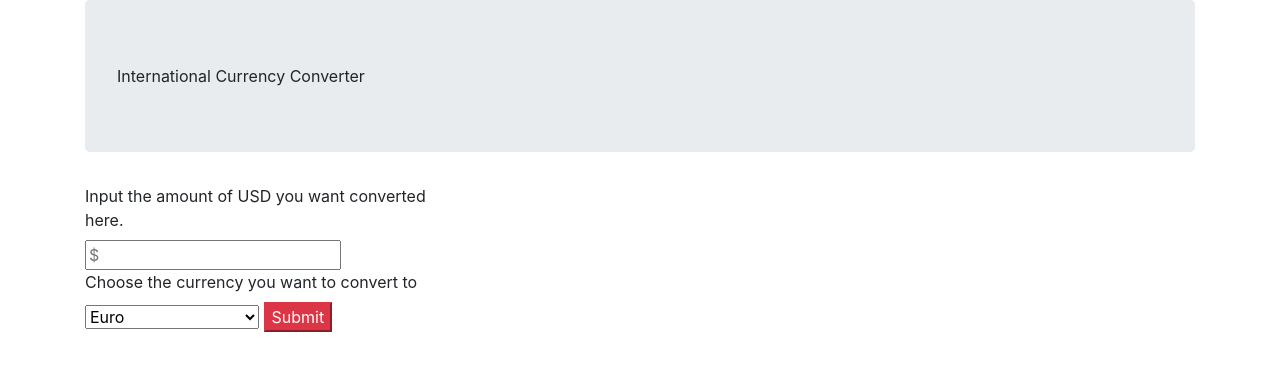
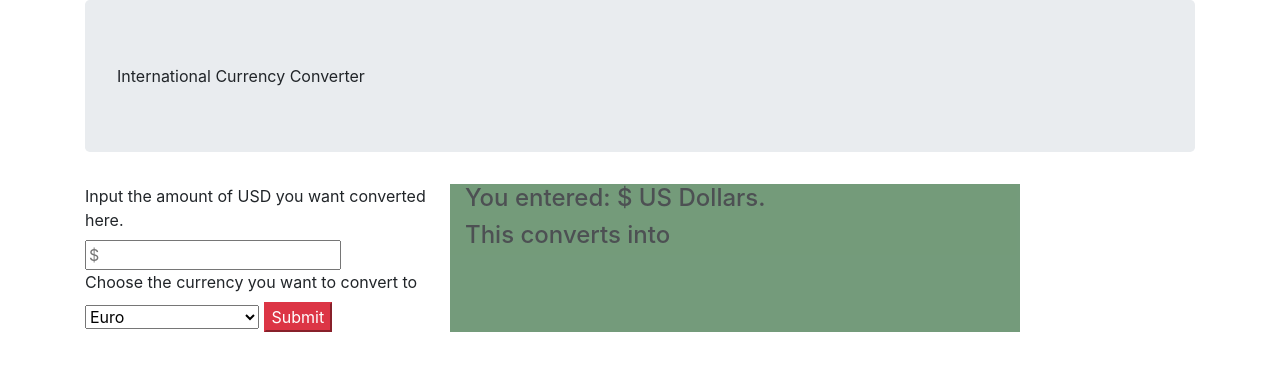
Before and after one commit to reidashwill/week-6-project, a website built with webpack: page src/index.html in a window 1280 px wide. Built offline with nearby package versions, Linux system fonts and the light colour scheme.

Commit message:
update index.html and main.js to display results of conversion to user

```diff
--- a/src/index.html
+++ b/src/index.html
@@ -29,6 +29,10 @@
            <button type="submit" class="btn-danger">Submit</button>
         </form>
       </div>
+      <div class="results well col-md-6">
+        <h4>You entered: $<span id="input-return"></span> US Dollars.</h4>
+        <h4>This converts into<span id="converted-return"></span><span id="currency-type"></span></h4>
+      </div>
     </div>
   </div>
 
--- a/src/main.js
+++ b/src/main.js
@@ -3,6 +3,7 @@ import 'bootstrap/dist/css/bootstrap.min.css';
 import './styles.css';
 import $ from "jquery";
 import { Converter } from './../src/converter.js';
+
 
 $(document).ready(function(){
   $("#formGroup").submit(function(event){
@@ -21,6 +22,9 @@ $(document).ready(function(){
       conversions.sekRate = response.conversion_rates.SEK;
       conversions.rubRate = response.conversion_rates.RUB;
       conversions.convert(response);
+      $("#input-return").html(conversions.usd);
+      $("#converted-return").html(" " + conversions.converted);
+      $("#currency-type").html(" " + conversions.currency.toUpperCase());
     })();
   });
 });
--- a/src/styles.css
+++ b/src/styles.css
@@ -0,0 +1,4 @@
+.well{
+  background-color: #52835A;
+  opacity: 80%;
+}
```
